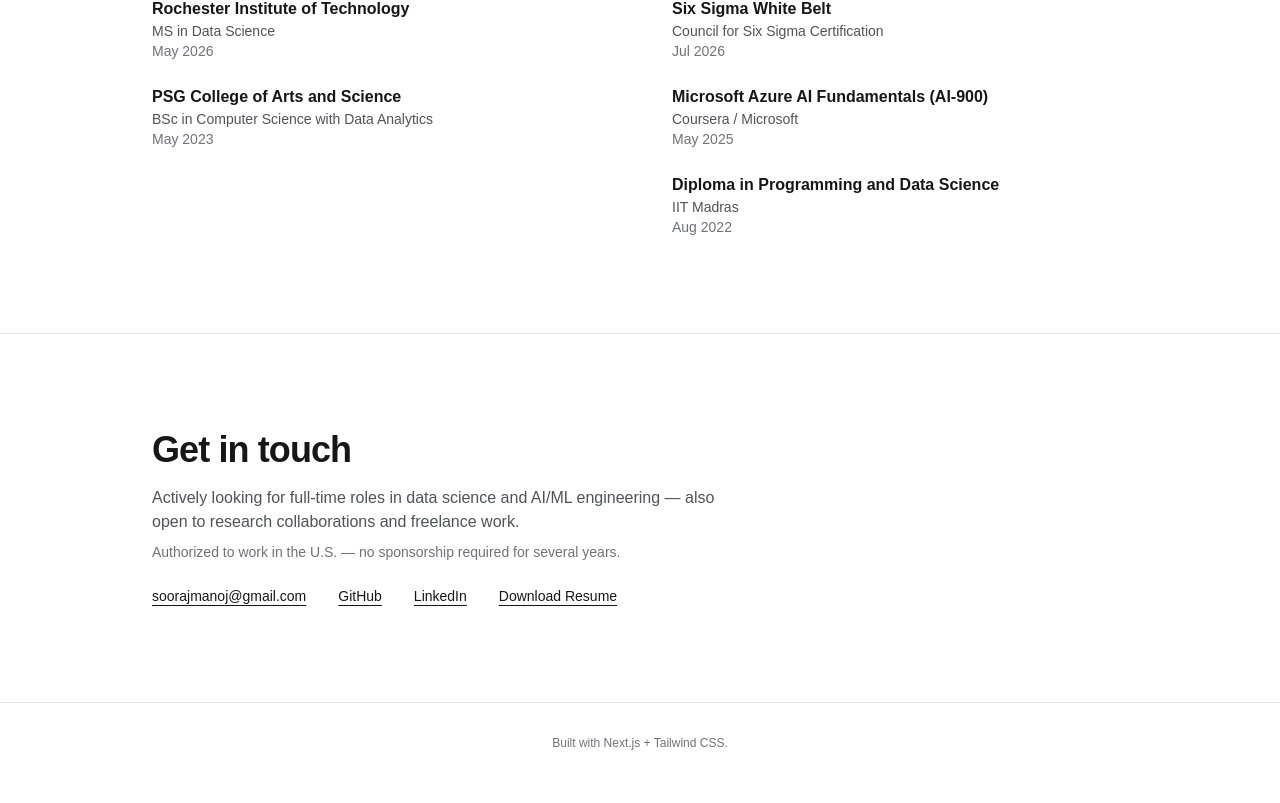
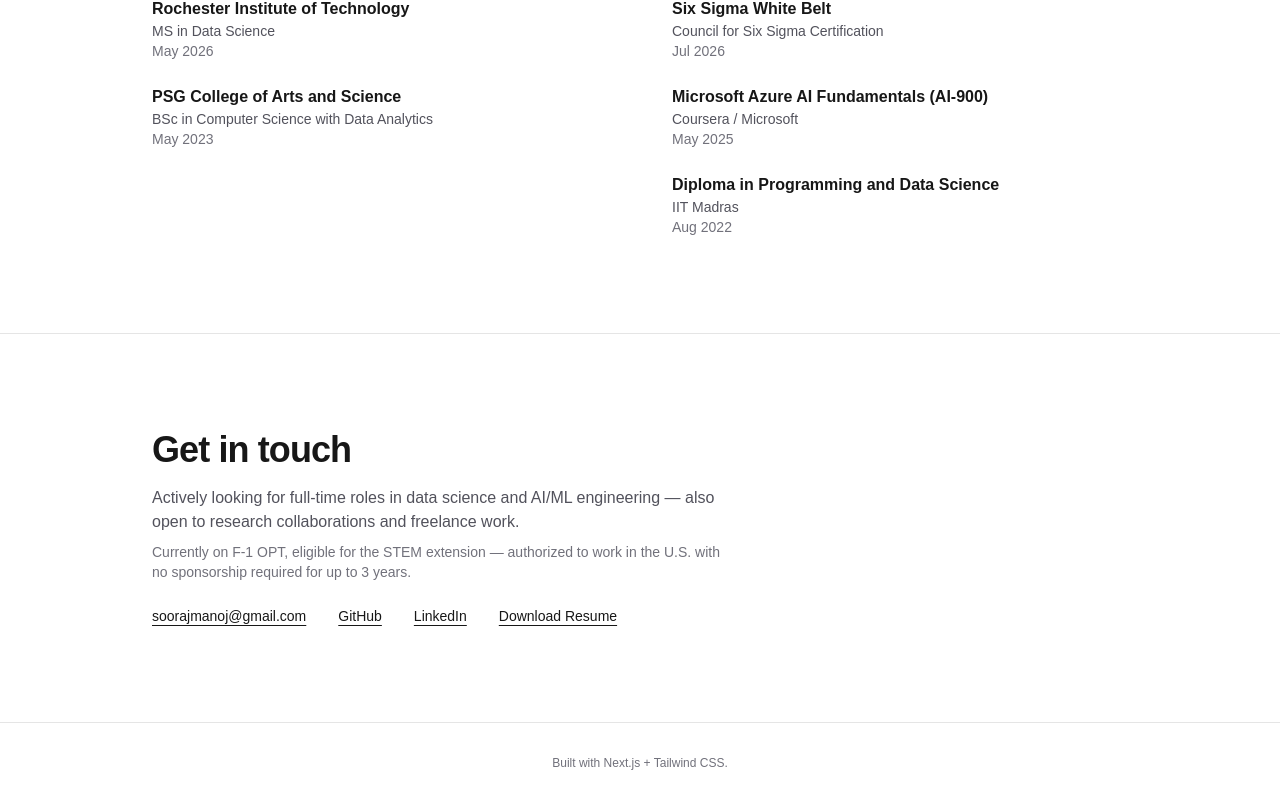
Before and after one commit to soorajmanoj/soorajmanoj.github.io, a Next.js app: page / in a window 1280 px wide. Shown: the part 3927-4730 px from the top of the page. Built offline with nearby package versions, Linux system fonts and the light colour scheme.

Commit message:
Specify F-1 OPT / STEM extension eligibility in work authorization note

```diff
--- a/app/components/Contact.tsx
+++ b/app/components/Contact.tsx
@@ -10,7 +10,8 @@
           to research collaborations and freelance work.
         </p>
         <p className="mt-2 max-w-xl text-sm text-zinc-500">
-          Authorized to work in the U.S. — no sponsorship required for several years.
+          Currently on F-1 OPT, eligible for the STEM extension — authorized to work in the U.S.
+          with no sponsorship required for up to 3 years.
         </p>
         <div className="mt-6 flex flex-wrap gap-x-8 gap-y-3 text-sm font-medium">
           <a href={`mailto:${profile.email}`} className="underline underline-offset-4">
```
